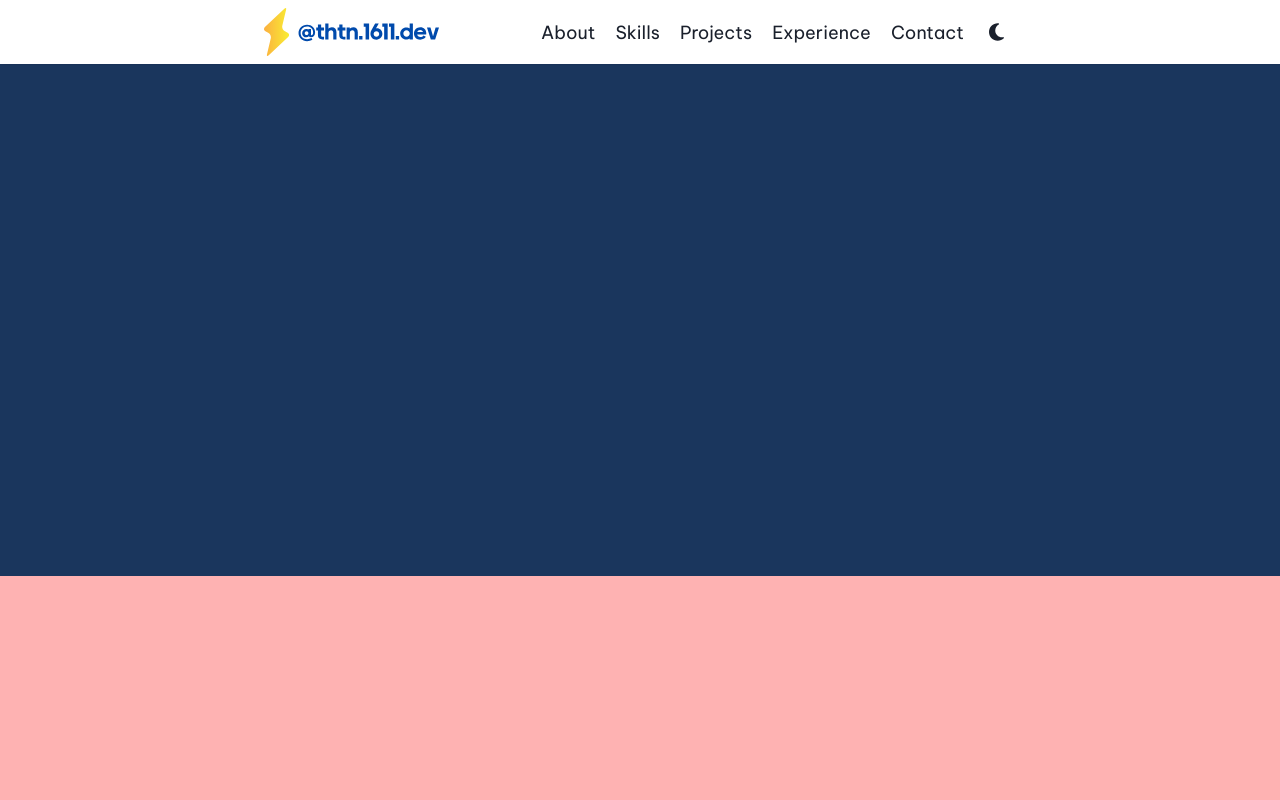
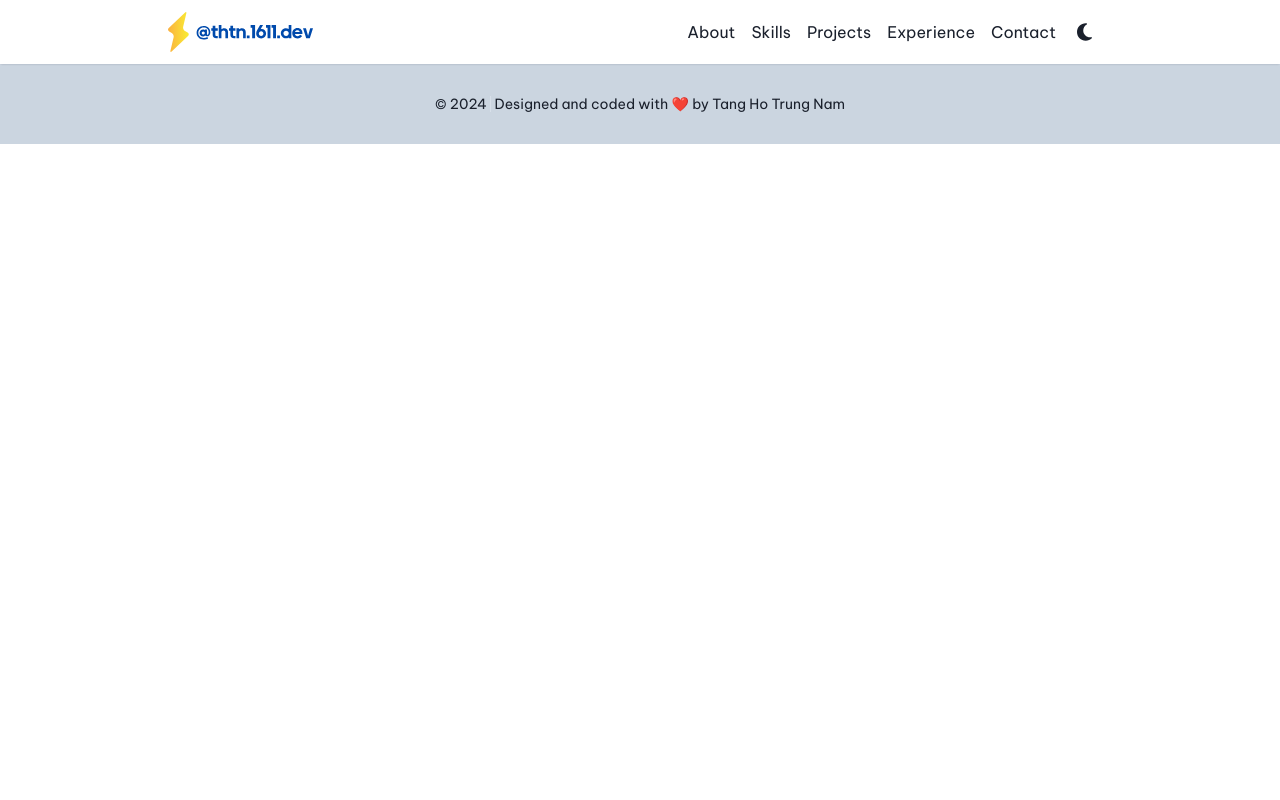
Before and after one commit to thtn-dev/portfolio_thtndev1611, a React (Vite) app: page / in a window 1280 px wide. Shown: the top 800 px of the page. Built offline with nearby package versions, Linux system fonts and the light colour scheme.

Commit message:
update footer

```diff
--- a/src/components/sections/About.jsx
+++ b/src/components/sections/About.jsx
@@ -1,7 +1,7 @@
 import { Box } from '@chakra-ui/react';
 
 function About() {
-  return <Box id='about' h={'60rem'} bg='red.200'></Box>;
+  return <Box id="about" h={'60rem'} bg="red.200"></Box>;
 }
 
 export default About;
--- a/src/components/sections/Hello.jsx
+++ b/src/components/sections/Hello.jsx
@@ -1,7 +1,7 @@
 import { Box } from '@chakra-ui/react';
 
 function Hello() {
-  return <Box h={'32rem'} bg='blue.900'></Box>;
+  return <Box h={'32rem'} bg="blue.900"></Box>;
 }
 
 export default Hello;
--- a/src/components/theme.jsx
+++ b/src/components/theme.jsx
@@ -1,4 +1,4 @@
-import { extendTheme } from '@chakra-ui/react';
+import { extendTheme, theme as defaultTheme } from '@chakra-ui/react';
 import { mode } from '@chakra-ui/theme-tools';
 
 const config = {
@@ -8,9 +8,10 @@ const config = {
 
 const theme = extendTheme({
   config,
+  ...defaultTheme,
   styles: {
     global: props => ({
-      html:{
+      html: {
         scrollBehavior: 'smooth',
       },
       body: {
@@ -18,12 +19,12 @@ const theme = extendTheme({
         bg: mode('white', 'gray.800')(props),
       },
     }),
-
   },
   fonts: {
-      heading: '"Be Vietnam Pro", sans-serif',
-      body: '"Be Vietnam Pro", sans-serif',
-    },
+    heading: `"Be Vietnam Pro", ${defaultTheme.fonts.heading} ,sans-serif`,
+    body: `"Be Vietnam Pro", ${defaultTheme.fonts.body}, sans-serif`,
+  },
+  components: {},
 });
 
 export default theme;
--- a/src/layouts/DefaultLayout/DefaultLayout.jsx
+++ b/src/layouts/DefaultLayout/DefaultLayout.jsx
@@ -8,7 +8,7 @@ function DefaultLayout({ children }) {
   return (
     <>
       <Header></Header>
-      <Content>{children}</Content>
+      {/* <Content>{children}</Content> */}
       <Footer />
     </>
   );
--- a/src/layouts/components/Footer.jsx
+++ b/src/layouts/components/Footer.jsx
@@ -1,9 +1,17 @@
-import { Box, Text } from '@chakra-ui/react';
+import { Box, Divider, Flex, Text, useColorModeValue } from '@chakra-ui/react';
 
 function Footer() {
+  const year = new Date().getFullYear();
+  var bg = useColorModeValue('gray.300', 'gray.700');
   return (
-    <Box as="footer">
-      <Text>© 2024 All rights reserved </Text>
+    <Box as="footer" bg={bg} p={2}>
+      <Flex wrap={'wrap'} fontSize={'sm'} justifyContent={'center'} alignItems={'center'} h={16}>
+        <Text>© {year}</Text>
+        &nbsp;
+        <Divider orientation="vertical" h={4} />
+        &nbsp;
+        <Text textAlign={'center'}>Designed and coded with ❤️️ by Tang Ho Trung Nam</Text>
+      </Flex>
     </Box>
   );
 }
--- a/src/layouts/components/Header.jsx
+++ b/src/layouts/components/Header.jsx
@@ -31,7 +31,7 @@ const NavLink = ({ children }) => {
     <Link
       px={2}
       py={1}
-      fontSize={'lg'}
+      fontSize={'md'}
       fontWeight={400}
       rounded={'md'}
       _hover={{
@@ -53,7 +53,10 @@ const Header = () => {
     <Box
       bg={useColorModeValue('white', 'gray.800')}
       px={2}
-      boxShadow={useColorModeValue('rgba(50, 50, 93, 0.125) 0px 1px 2px -1px, rgba(0, 0, 0, 0.125) 0px 1px 2px -1px', 'none')}
+      boxShadow={useColorModeValue(
+        'rgba(50, 50, 93, 0.125) 0px 1px 2px -1px, rgba(0, 0, 0, 0.125) 0px 1px 2px -1px',
+        'none'
+      )}
       position={'sticky'}
       top={0}
       left={0}
@@ -65,10 +68,12 @@ const Header = () => {
       <Grid
         templateColumns={{ base: '1fr 0fr auto', md: 'auto 2fr 0fr' }}
         alignItems="center"
+        gap={2}
         h={16}
         w={{
           base: '100%',
-          md: 'calc(100% - 32rem)',
+          md: 'calc(100% - 14rem)',
+          lg: 'calc(100% - 20rem)',
         }}
       >
         <GridItem>
@@ -79,14 +84,15 @@ const Header = () => {
             display={'flex'}
           >
             <Image
+              minW={32}
               src={useColorModeValue(LogoLight, LogoDark)}
               alt="App Logo"
-              h={{ base: 10, md: 12 }}
+              h={{ base: 8, md: 10 }}
             />
           </Box>
         </GridItem>
         <GridItem display={{ base: 'none', md: 'block' }}>
-          <Flex justifyContent="flex-end" gap={1} alignContent={'center'} alignItems={'center'}>
+          <Flex justifyContent="flex-end" alignContent={'center'} alignItems={'center'}>
             {Links.map(link => (
               <NavLink key={link}>{link}</NavLink>
             ))}
@@ -104,7 +110,7 @@ const Header = () => {
             size="md"
             icon={<FontAwesomeIcon size="xl" icon={faBars} />}
             aria-label="Toggle Menu"
-            fontSize={'lg'}
+            fontSize={'md'}
             onClick={onOpen}
             color={'blue.700'}
             px={4}
```
